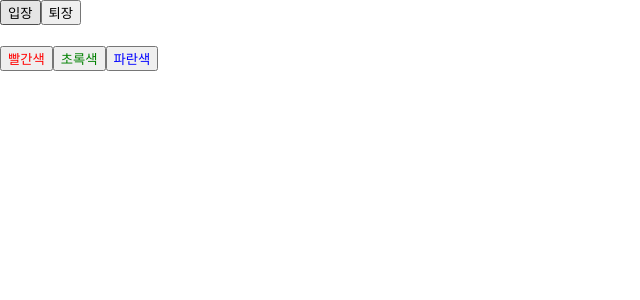
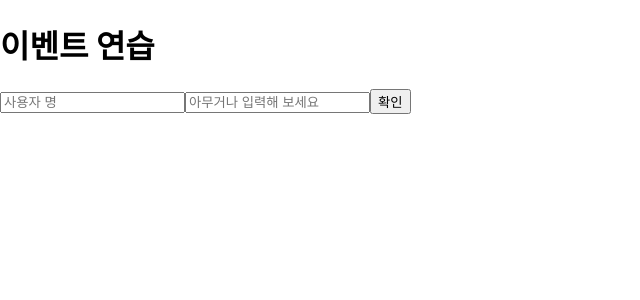
Before and after one commit to qorals1121/20230523-react, a React (Create React App) app: page / in a window 1280 px wide. Shown: the top 300 px of the page, without its empty margins (0-640 px from the left). Built offline with nearby package versions, Linux system fonts and the light colour scheme.

Commit message:
예제로 이벤트 핸들링 익히기

```diff
--- a/src/App.js
+++ b/src/App.js
@@ -1,7 +1,7 @@
-import Say from './Say';
+import EventPractice from './EventPractice';
 
 const App = () => {
-	return <Say />
+	return <EventPractice />
 };
 
 export default App;
--- /dev/null
+++ b/src/EventPractice.js
@@ -0,0 +1,198 @@
+import { Component } from "react";
+
+class EventPractice extends Component {
+
+    state = {
+        username: '',
+        message: ''
+    }
+// 렌더링을 하는 동시에 함수를 만들어서 전달하는 방법
+
+//     render() {
+//         return (
+//             <div>
+//                 <h1>이벤트 연습</h1>
+//                 <input
+//                 type="text"
+//                 name="message"
+//                 placeholder="아무거나 입력해 보세요"
+//                 value={this.state.message}
+//                 onChange={
+//                     (e)=> {
+//                         this.setState({
+//                             message: e.target.value
+//                         })
+//                     }
+//                 }
+//                 />
+//             <button onClick={
+//                 () => {
+//                     alert(this.state.message);
+//                     this.setState({
+//                         message: ''
+//                     });
+//                 }
+//             }>확인</button>
+//             </div>
+//         );
+//     }
+// }
+
+
+    // 함수를 미리 만들어 전달하는 방법
+
+    // constructor(props) {
+    //     super(props);
+    //     this.handleChange = this.handleChange.bind(this);
+    //     this.handleClick = this.handleClick.bind(this);
+    // }
+
+    // handleChange(e) {
+    //     this.setState({
+    //         message: ''
+    //     })
+    // }
+
+    // handleClick() {
+    //     alert(this.state.message);
+    //     this.setState({
+    //         message: ''
+    //     })
+    // }
+
+    // render() {
+    //     return (
+    //         <div>
+    //             <h1>이벤트 연습</h1>
+    //             <input
+    //                 type="text"
+    //                 name="message"
+    //                 placeholder="아무거나 입력해 보세요"
+    //                 value={this.state.message}
+    //                 onChange={this.handleChange}
+    //             />
+    //             <button onClick={this.handleClick}>확인</button>
+    //         </div>
+    //     );
+    // }
+
+
+    //Property Initializer Syntax를 사용한 메서드 작성
+
+    // handleChange = (e) => {
+    //     this.setState({
+    //         message: e.target.value
+    //     });
+    // }
+
+    // handleClick = () => {
+    //     alert(this.state.message);
+    //     this.setState({
+    //         message: ''
+    //     })
+    // }
+
+    // render() {
+    //     return (
+    //         <div>
+    //             <h1>이벤트 연습</h1>
+    //             <input
+    //                 type="text"
+    //                 name="message"
+    //                 placeholder="아무거나 입력해 보세요"
+    //                 value={this.state.message}
+    //                 onChange={this.handleChange}
+    //             />
+    //             <button onClick={this.handleClick}>확인</button>
+    //         </div>
+    //     );
+    // }
+
+    // evnet 객체를 활용하여 input 여러개 넣기
+
+    // handleChange = (e) => {
+    //     this.setState({
+    //         [e.target.name]: e.target.value
+    //     });
+    // }
+
+    // handleClick = () => {
+    //     alert(this.state.username + ': ' + this.state.message);
+    //     this.setState({
+    //         username: '',
+    //         message: ''
+    //     })
+    // }
+
+    // render() {
+    //     return (
+    //         <div>
+    //             <h1>이벤트 연습</h1>
+    //             <input
+    //                 type="text"
+    //                 name="username"
+    //                 placeholder="사용자 명"
+    //                 value={this.state.username}
+    //                 onChange={this.handleChange}
+    //             />
+    //             <input
+    //                 type="text"
+    //                 name="message"
+    //                 placeholder="아무거나 입력해 보세요"
+    //                 value={this.state.message}
+    //                 onChange={this.handleChange}
+    //             />
+    //             <button onClick={this.handleClick}>확인</button>
+    //         </div>
+    //     );
+    // }
+
+    // onKeyPress 이벤트 핸들링
+
+    handleChange = (e) => {
+        this.setState({
+            [e.target.name]: e.target.value
+        });
+    }
+
+    handleClick = () => {
+        alert(this.state.username + ': ' + this.state.message);
+        this.setState({
+            username: '',
+            message: ''
+        })
+    }
+
+    handleKeyPress = (e) => {
+        if(e.key === 'Enter') {
+            this.handleClick();
+        }
+    }
+
+    render() {
+        return (
+            <div>
+                <h1>이벤트 연습</h1>
+                <input
+                    type="text"
+                    name="username"
+                    placeholder="사용자 명"
+                    value={this.state.username}
+                    onChange={this.handleChange}
+                />
+                <input
+                    type="text"
+                    name="message"
+                    placeholder="아무거나 입력해 보세요"
+                    value={this.state.message}
+                    onChange={this.handleChange}
+                    onKeyPress={this.handleKeyPress}
+                />
+                <button onClick={this.handleClick}>확인</button>
+            </div>
+        );
+    }
+}
+
+
+export default EventPractice;
```
Also changed, not shown: public/test.html (added, +14 -0 lines).
